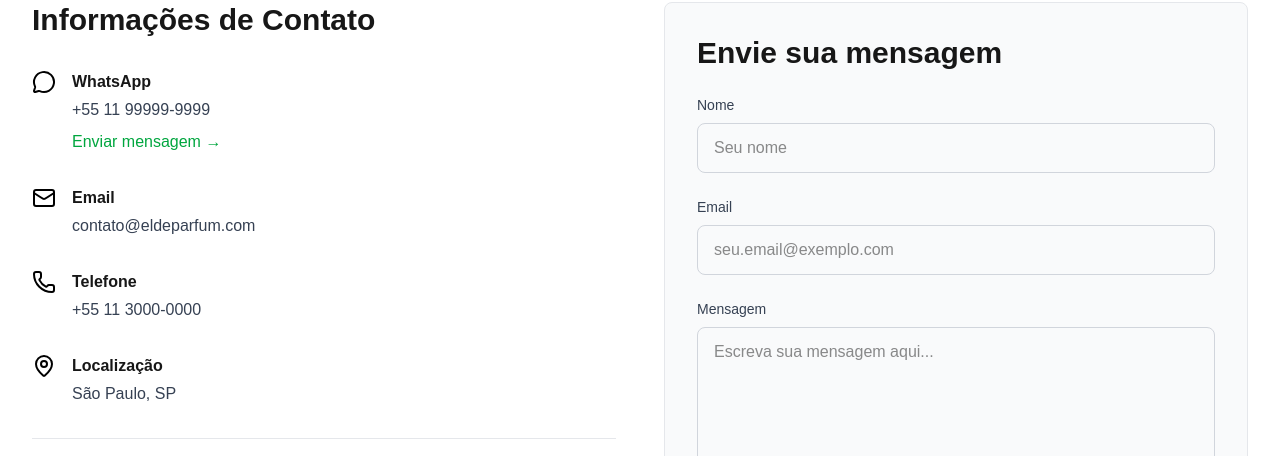
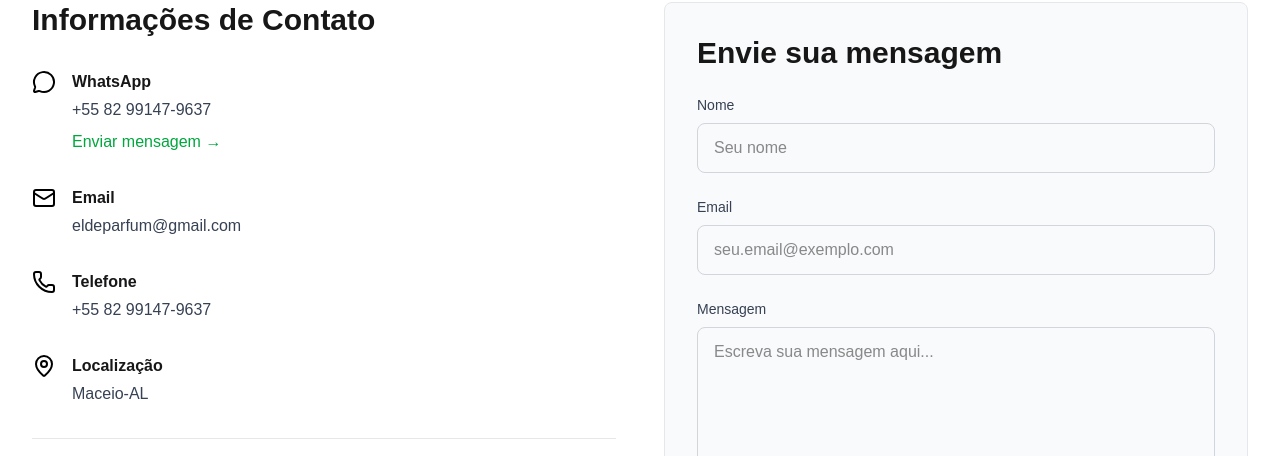
Before and after one commit to Guilhermegg-06/ELDEPARFUM, a Next.js app: page /catalogo/contato in a window 1280 px wide. Shown: the part 312-768 px from the top of the page. Built offline with nearby package versions, Linux system fonts and the light colour scheme.

Commit message:
alterações front

```diff
--- a/app/catalogo/contato/page.tsx
+++ b/app/catalogo/contato/page.tsx
@@ -63,7 +63,7 @@ export default function ContatoPage() {
                 </div>
                 <div>
                   <h3 className="font-bold mb-1">WhatsApp</h3>
-                  <p className="text-gray-700 mb-2">+55 11 99999-9999</p>
+                  <p className="text-gray-700 mb-2">+55 82 99147-9637</p>
                   <a
                     href="https://wa.me/5511999999999?text=Olá%20ELDEPARFUM%21%20Gostaria%20de%20fazer%20um%20pedido."
                     target="_blank"
@@ -81,7 +81,7 @@ export default function ContatoPage() {
                 </div>
                 <div>
                   <h3 className="font-bold mb-1">Email</h3>
-                  <p className="text-gray-700">contato@eldeparfum.com</p>
+                  <p className="text-gray-700">eldeparfum@gmail.com</p>
                 </div>
               </div>
 
@@ -91,7 +91,7 @@ export default function ContatoPage() {
                 </div>
                 <div>
                   <h3 className="font-bold mb-1">Telefone</h3>
-                  <p className="text-gray-700">+55 11 3000-0000</p>
+                  <p className="text-gray-700">+55 82 99147-9637</p>
                 </div>
               </div>
 
@@ -101,7 +101,7 @@ export default function ContatoPage() {
                 </div>
                 <div>
                   <h3 className="font-bold mb-1">Localização</h3>
-                  <p className="text-gray-700">São Paulo, SP</p>
+                  <p className="text-gray-700">Maceio-AL</p>
                 </div>
               </div>
 
```
